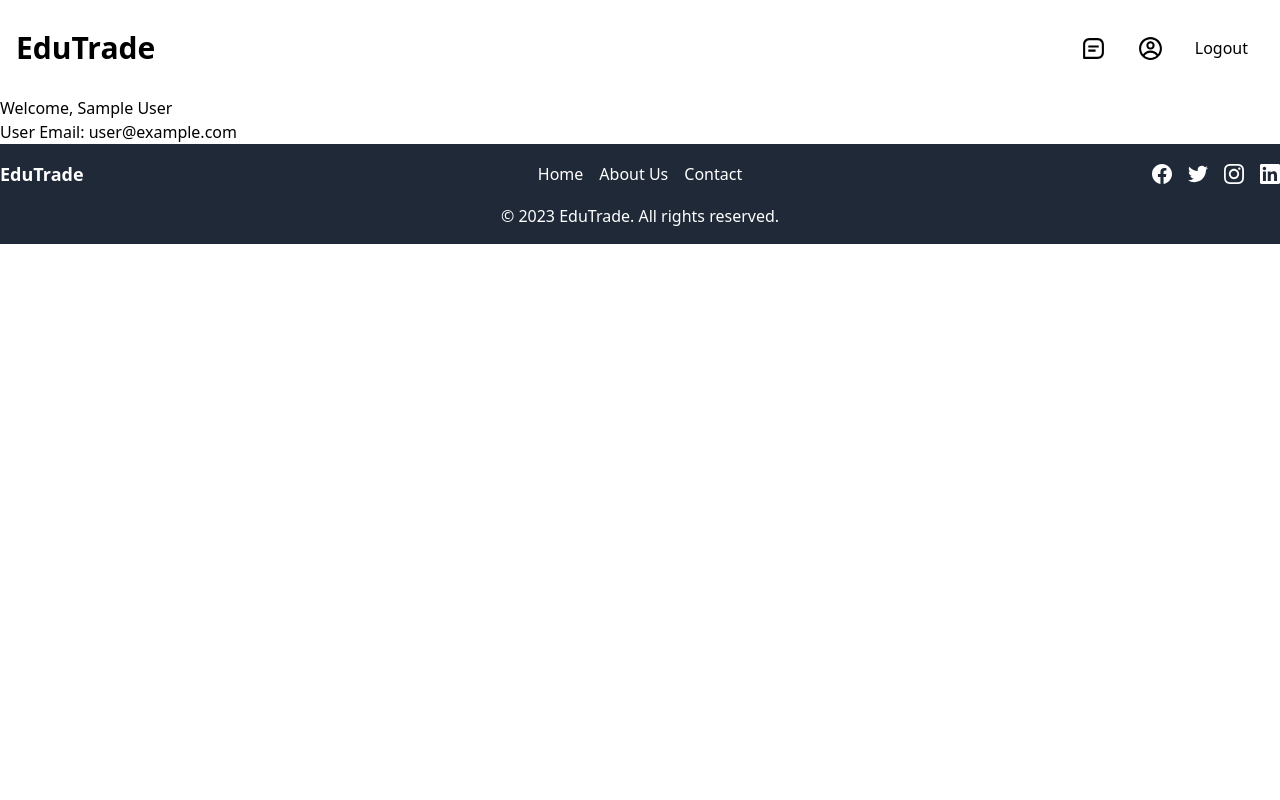
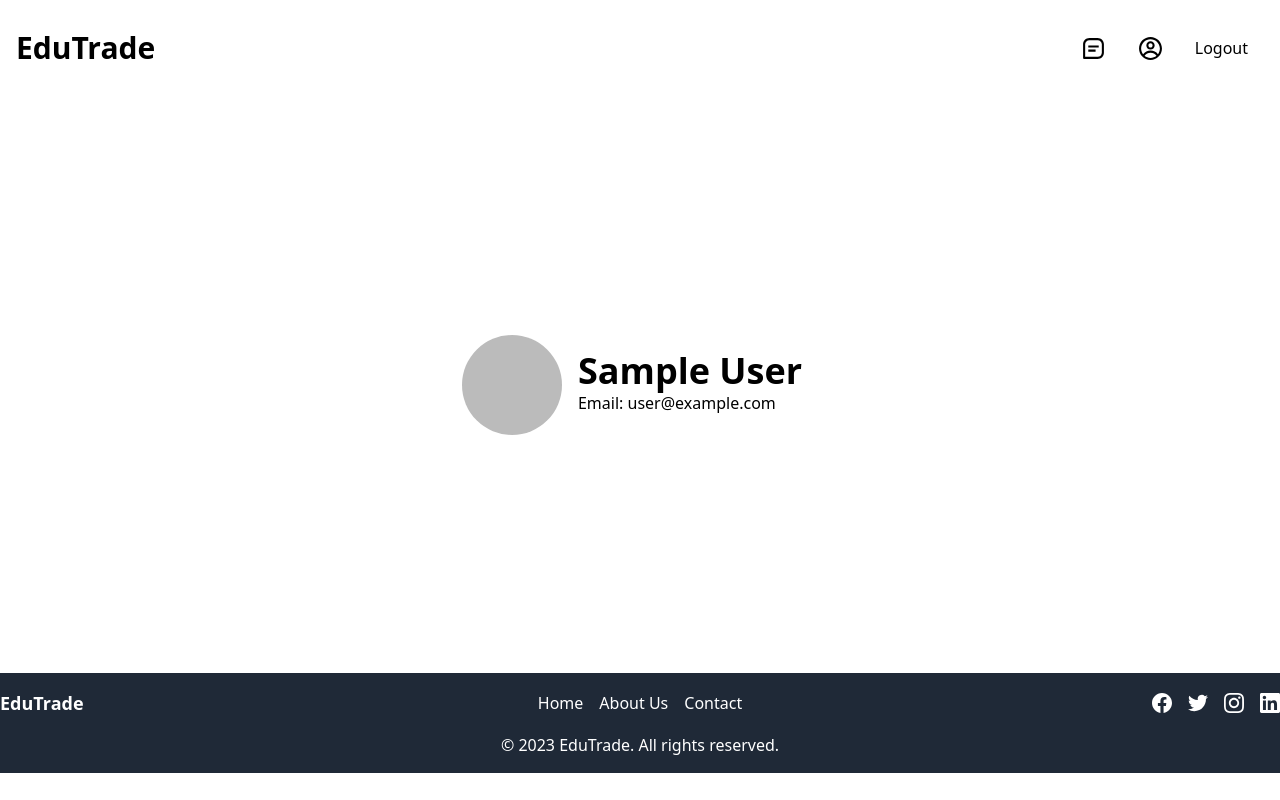
Before and after one commit to Jeffuz/EduTrade, a React (Create React App) app in the folder edutrade/: page /userprofile in a window 1280 px wide. Built offline with nearby package versions, Linux system fonts and the light colour scheme; no server answers; sample sign-in values are in the browser's storage.

Commit message:
profile page format

```diff
--- a/edutrade/src/Pages/User Profile Page.js
+++ b/edutrade/src/Pages/User Profile Page.js
@@ -5,9 +5,16 @@ export default function User_Profile_Page() {
     const { user } = UserAuth();
 
     return (
-        <div>
-            <p>Welcome, {user?.displayName}</p>
-            <p>User Email: {user?.email}</p>
+        <div className="flex justify-center p-[18.65%]">
+            <img
+                src={user.photoURL}
+                alt=""
+                style={{ width: "100px", height: "100px", borderRadius: "50%" }}
+            />
+            <div className="p-4">
+                <p className="font-bold text-4xl ">{user?.displayName}</p>
+                <p>Email: {user?.email}</p>
+            </div>
         </div>
     );
 }
```
